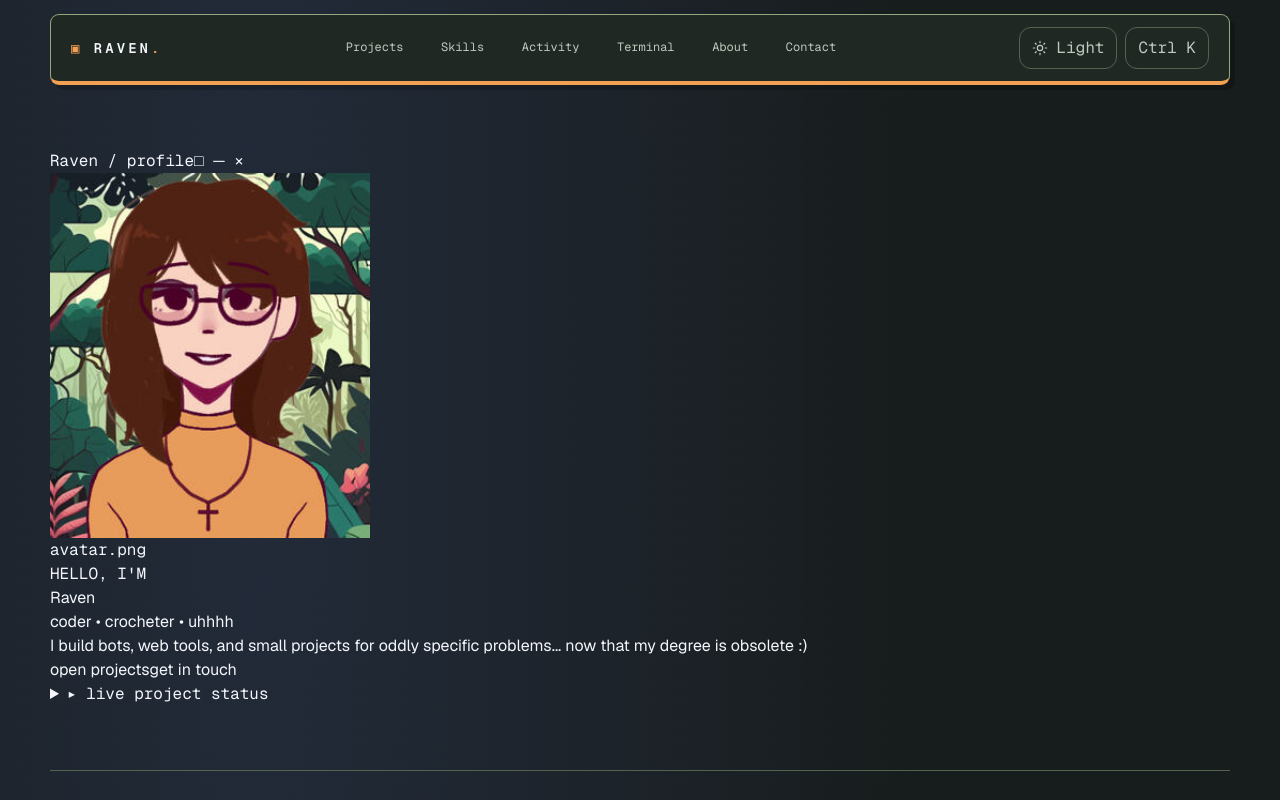
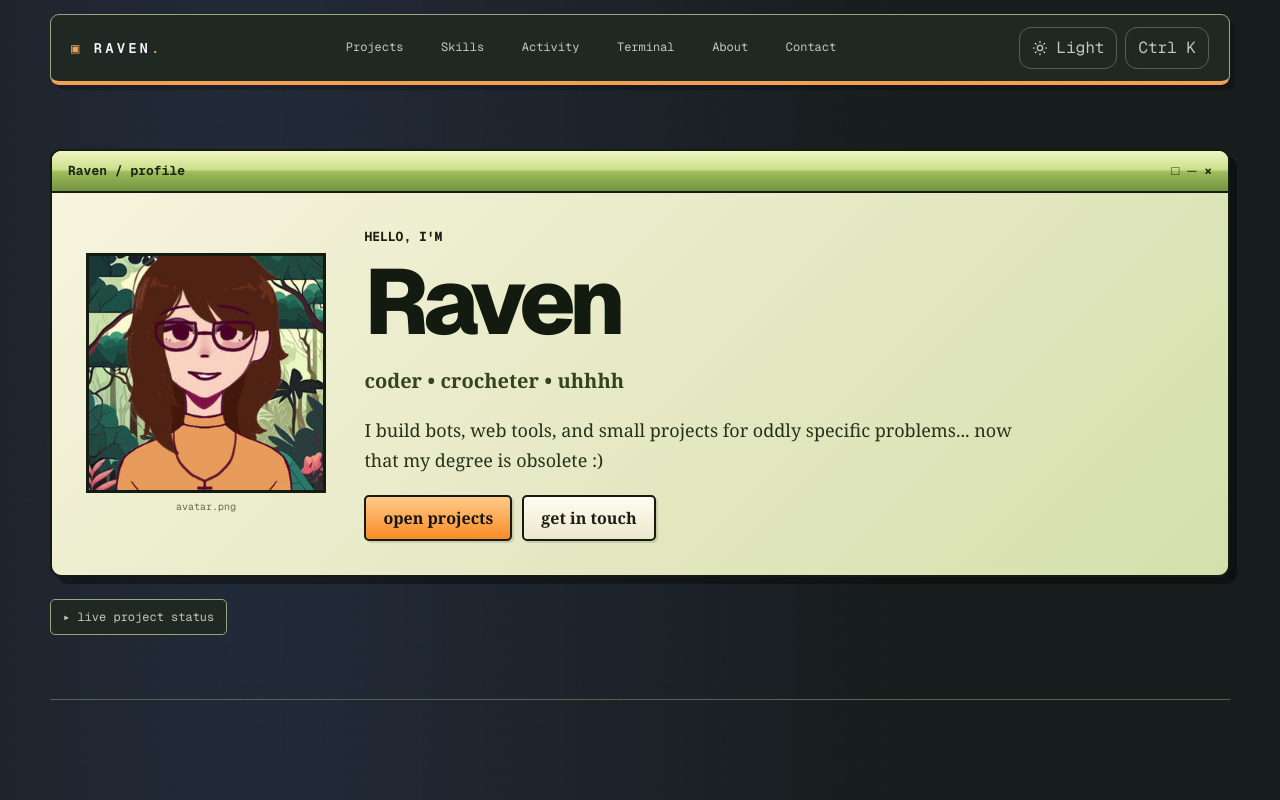
Before and after one commit to ellipticbean/raven-portfolio-v2, a Next.js app: page / in a window 1280 px wide. Shown: the top 800 px of the page. Built offline with nearby package versions, Linux system fonts and the light colour scheme; no server answers.

Commit message:
Style original cream-and-olive profile window with avatar and orange controls

```diff
--- a/src/app/globals.css
+++ b/src/app/globals.css
@@ -457,3 +457,150 @@ html[data-theme="light"] .retro-featured-card .retro-card-titlebar { color: #342
 @media (prefers-reduced-motion: reduce) {
   .retro-project-card:hover { transform: none; }
 }
+
+
+/* ============================================================
+   PROFILE WINDOW — borrowed from Raven's original portfolio
+   ============================================================ */
+.retro-profile-window {
+  border: 2px solid #151b10;
+  border-radius: 11px;
+  background: linear-gradient(135deg, #f8f4df, #d5dfac);
+  box-shadow: 7px 7px 0 rgba(0, 0, 0, .36);
+  color: #182013;
+}
+.retro-profile-titlebar {
+  display: flex;
+  align-items: center;
+  justify-content: space-between;
+  gap: 12px;
+  padding: 10px 16px;
+  border-bottom: 2px solid #151b10;
+  background: linear-gradient(#eef6c4 0%, #cce08b 46%, #a1bb5d 52%, #729340 100%);
+  color: #1b2714;
+  font-size: 13px;
+  font-weight: 700;
+}
+.retro-profile-grid {
+  display: grid;
+  grid-template-columns: minmax(180px, 240px) minmax(0, 1fr);
+  align-items: center;
+  gap: clamp(22px, 3vw, 40px);
+  padding: clamp(20px, 3vw, 34px);
+}
+.retro-avatar-wrap {
+  width: 100%;
+  max-width: 240px;
+  justify-self: center;
+  text-align: center;
+}
+.retro-avatar {
+  display: block;
+  width: 100%;
+  height: auto;
+  aspect-ratio: 1;
+  object-fit: cover;
+  border: 3px solid #151b10;
+  background: #7a985e;
+}
+.retro-avatar-caption {
+  display: block;
+  margin-top: 6px;
+  color: #607042;
+  font-size: 10px;
+}
+.retro-profile-eyebrow {
+  margin: 0;
+  font-size: 13px;
+  font-weight: 700;
+}
+.retro-profile-copy h1 {
+  margin: 10px 0;
+  color: #131b11;
+  font-size: clamp(56px, 8vw, 92px);
+  line-height: 1;
+  font-weight: 800;
+  letter-spacing: -.065em;
+}
+.retro-profile-subtitle {
+  margin: 18px 0;
+  font-family: Georgia, "Times New Roman", serif;
+  font-size: clamp(15px, 2vw, 20px);
+  font-weight: 700;
+  color: #34451e;
+}
+.retro-profile-bio {
+  margin: 20px 0 0;
+  max-width: 680px;
+  color: #24321a;
+  font-family: Georgia, "Times New Roman", serif;
+  font-size: clamp(15px, 1.7vw, 18px);
+  line-height: 1.65;
+}
+.retro-profile-actions {
+  display: flex;
+  flex-wrap: wrap;
+  gap: 10px;
+  margin-top: 20px;
+}
+.retro-profile-button {
+  display: inline-flex;
+  align-items: center;
+  justify-content: center;
+  min-height: 43px;
+  padding: 9px 17px;
+  border: 2px solid #151b10;
+  border-radius: 5px;
+  background: linear-gradient(#fffdf3, #ece7cc);
+  color: #1a2016;
+  font-family: Georgia, "Times New Roman", serif;
+  font-weight: 700;
+  box-shadow: 2px 2px 0 rgba(0, 0, 0, .12);
+  transition: transform .15s ease, filter .15s ease;
+}
+.retro-profile-button.primary {
+  background: linear-gradient(#ffcb88, #f88c27);
+  color: #17150f;
+}
+.retro-profile-button:hover {
+  filter: brightness(1.04);
+  transform: translateY(-2px);
+}
+.retro-status-details {
+  width: fit-content;
+  max-width: 100%;
+  margin-top: 22px;
+}
+.retro-status-details > summary {
+  cursor: pointer;
+  display: block;
+  width: fit-content;
+  padding: 8px 12px;
+  border: 1px solid var(--border-strong);
+  border-radius: 5px;
+  background: var(--surface-1);
+  color: var(--text-secondary);
+  font-size: 12px;
+}
+.retro-status-details > summary:hover {
+  color: var(--accent-bright);
+  border-color: var(--accent);
+}
+.retro-status-details[open] {
+  width: min(100%, 520px);
+}
+.retro-status-details[open] > summary {
+  color: var(--accent-bright);
+}
+@media (max-width: 680px) {
+  .retro-profile-grid {
+    grid-template-columns: minmax(0, 1fr);
+    gap: 22px;
+    padding: 20px;
+  }
+  .retro-avatar-wrap { width: min(240px, 100%); }
+  .retro-profile-copy h1 { font-size: clamp(54px, 14vw, 72px); }
+}
+@media (prefers-reduced-motion: reduce) {
+  .retro-profile-button { transition: none; }
+}
```
